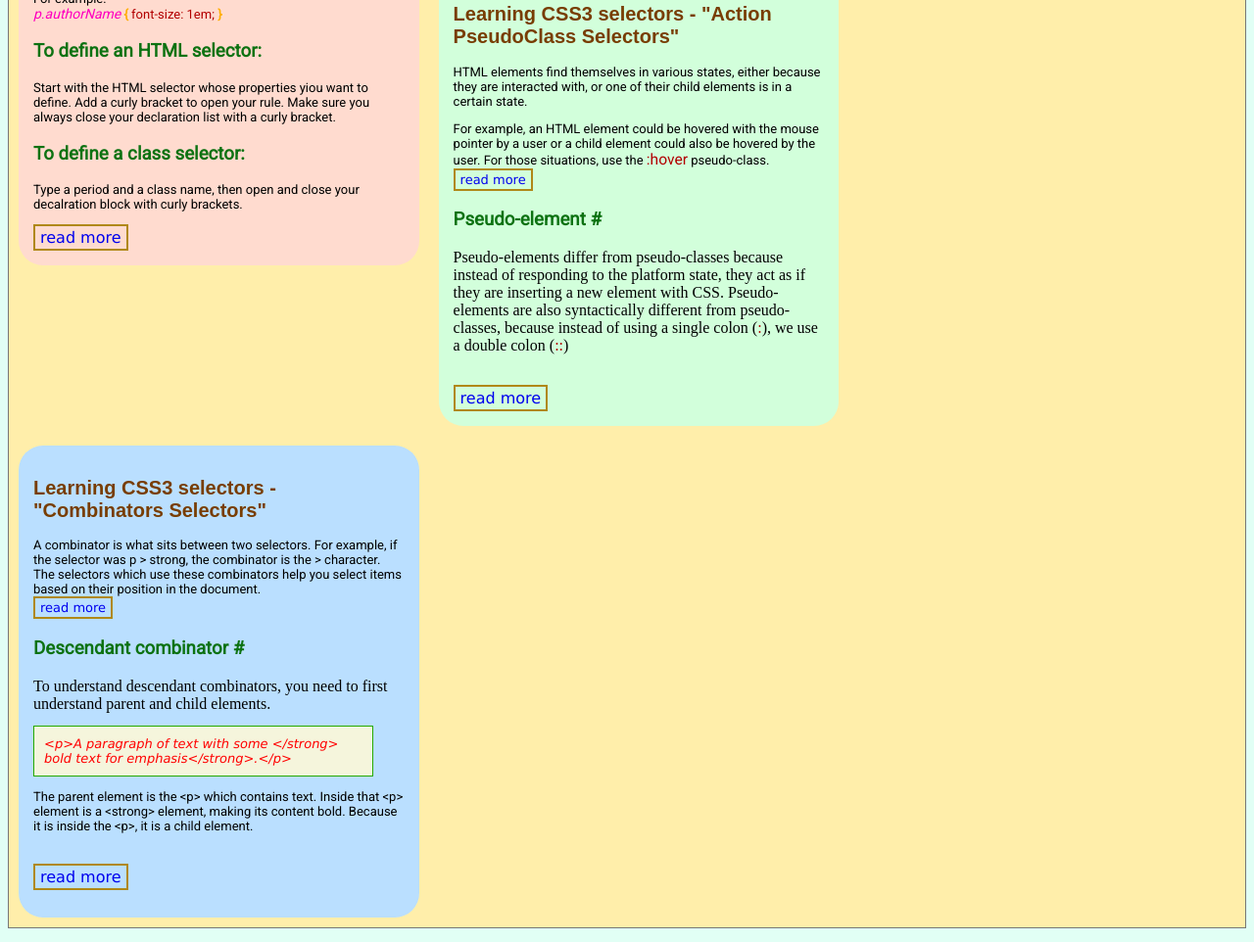
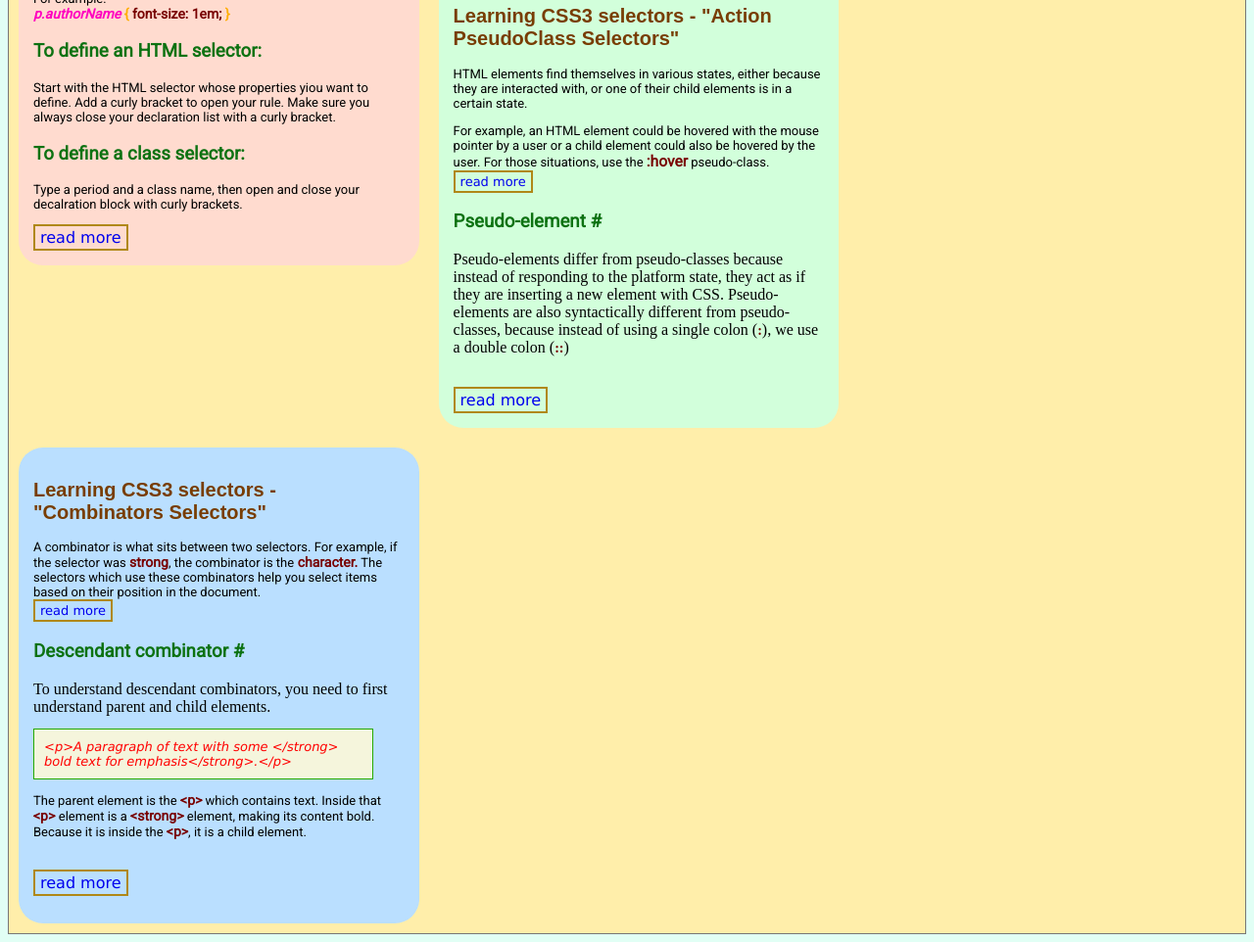
Before and after one commit to iamlucab/kodego, a plain HTML site: page exercise10.html in a window 1280 px wide. Shown: the part 350-1312 px from the top of the page at 98% size. Drawn offline with Linux system fonts and the light colour scheme.

Commit message:
Reviewing the tag

```diff
--- a/asset/css/style.css
+++ b/asset/css/style.css
@@ -138,7 +138,9 @@ a:hover{
 }
 
  span {
-         color: rgb(178, 0, 0);
+         color: rgb(120, 0, 0);
+         font-weight: bold;
+         font-size: 14px;
  }
 #hover {
         font-size: 11pt;
--- a/exercise10.html
+++ b/exercise10.html
@@ -126,7 +126,7 @@
 				<h2>Learning CSS3 selectors - "Combinators Selectors"</h2>
 
 				<p>
-					A combinator is what sits between two selectors. For example, if the selector was p > strong, the combinator is the > character. The selectors which use these combinators help you select items based on their position in the document.
+					A combinator is what sits between two selectors. For example, if the selector was <span> strong</span>, the combinator is the<span > character.</span> The selectors which use these combinators help you select items based on their position in the document.
 					<br>
 					<a href="#">read more</a>
 				</p>
@@ -140,7 +140,7 @@
 					&lt;p&gt;A paragraph of text with some &lt;/strong&gt; bold text for emphasis&lt;/strong&gt;.&lt;/p&gt;
 				</p>
 				<p>
-					The parent element is the &lt;p&gt; which contains text. Inside that &lt;p&gt; element is a &lt;strong&gt; element, making its content bold. Because it is inside the &lt;p&gt;, it is a child element.
+					The parent element is the<span> &lt;p&gt;</span> which contains text. Inside that <span> &lt;p&gt; </span>element is a <span>&lt;strong&gt;</span> element, making its content bold. Because it is inside the <span>&lt;p&gt;</span>, it is a child element.
 					<p></p>
 					<br><a href="#">read more</a>
 
```
